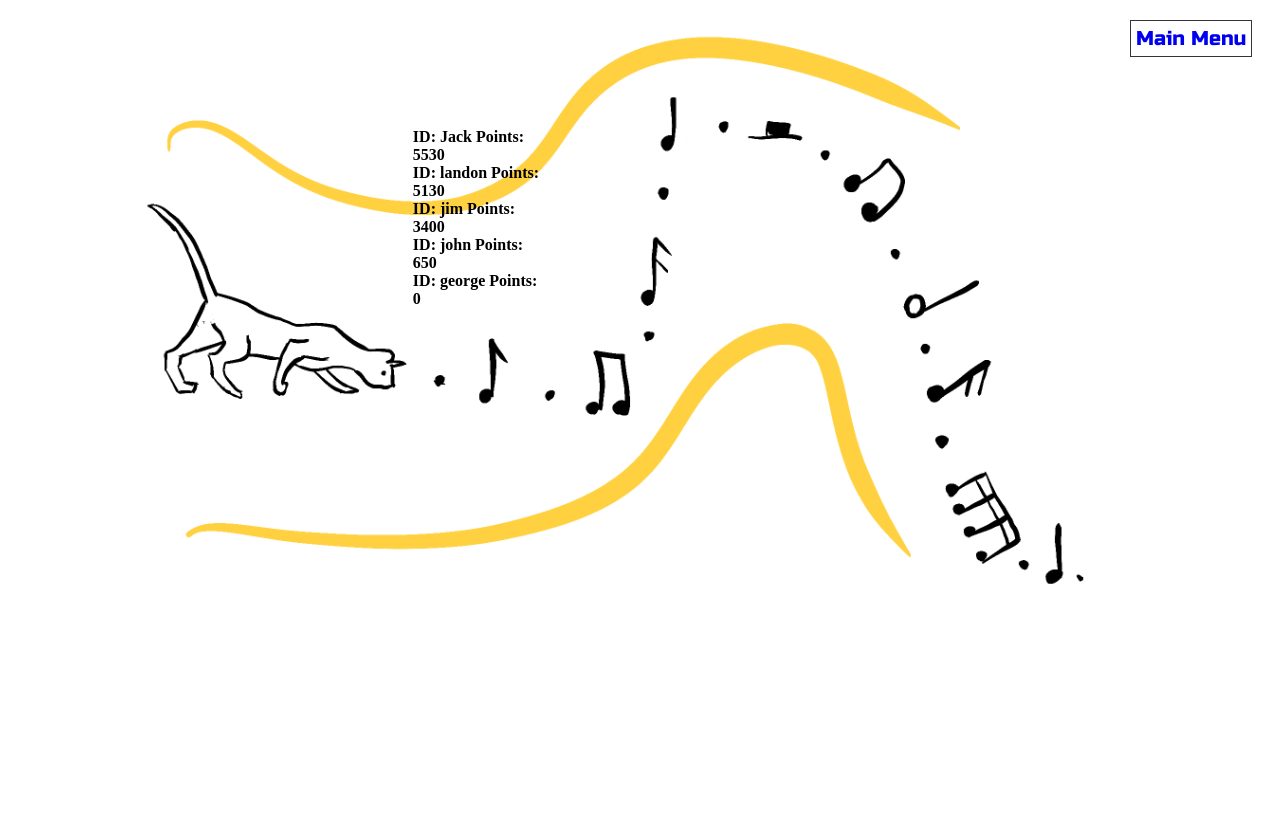
After one commit to jsidle1/Sphynx-Project, a Flask app: page /leaderboard in a window 1280 px wide. The commit adds this page. Run offline with Flask 3, Linux system fonts and the light colour scheme; data comes from the database, SQL or seed files in the repository; both versions use the stored data as it was after the commit.

Commit message:
Leaderboard update

```diff
--- a/app.py
+++ b/app.py
@@ -157,6 +157,17 @@ def score():
 
     return render_template('./score_report.html', data={'name':name, 'score':score})
 
+@app.route('/leaderboard', methods=['GET'])
+def leaderboard():
+    data = {}
+    with sqlite3.connect(DATABASE) as conn:
+        cursor = conn.cursor()
+        cursor.execute('SELECT username,total_score FROM users ORDER BY total_score DESC')
+        results = cursor.fetchall()[:5]
+
+    return render_template('./leaderboard.html', data=results)
+
+
 @app.route('/getscores', methods=['GET'])
 def getscores():
     data = {
--- a/static/assets/levelselectstyles.css
+++ b/static/assets/levelselectstyles.css
@@ -67,6 +67,43 @@ input
     font-family: russo;
     font-size: 20px;
 }
+
+/* Style the user list */
+ul {
+    list-style-type:none;
+    margin: 20px auto 0;
+    padding: 0;
+    width: 80%;
+    background: transparent;
+    text-decoration: none;
+    font-weight: bold;
+}
+
+.leaderboard {
+    position: absolute;
+    left: 20px;
+    top: 80px;
+    font-size: 20px;
+    font-family: russo;
+    padding: 5px;
+    border: none;
+    background-color: rgba(255, 255, 255, 0.792);
+    border: 1px solid rgba(0, 0, 0, 0.792);
+    text-decoration: none;
+}
+
+.level_select {
+        position: absolute;
+        left: 20px;
+        top: 80px;
+        font-size: 20px;
+        font-family: russo;
+        padding: 5px;
+        border: none;
+        background-color: rgba(255, 255, 255, 0.792);
+        border: 1px solid rgba(0, 0, 0, 0.792);
+        text-decoration: none;
+}
 .logout
 {
     position: absolute;
--- a/static/js/index.js
+++ b/static/js/index.js
@@ -406,13 +406,13 @@ class Game extends Phaser.Scene
                     this.comboText.setScale(1);
                     this.comboText.setTint(getColorHex(arrow.color))
 
-                    if(multiCount >= TIMES_4 && multiplier != 4)
+                    if(multiCount >= TIMES_4)
                     {
                         multiplier = 4;
                         this.multiText.text = `x4`;
                         this.multiText.setTint(HEX_RED);
                     }
-                    else if(multiCount >= TIMES_2 && multiplier!= 2)
+                    else if(multiCount >= TIMES_2)
                     {
                         multiplier = 2;
                         this.multiText.text = `x2`;
--- /dev/null
+++ b/templates/leaderboard.html
@@ -0,0 +1,28 @@
+<!DOCTYPE html>
+<html lang="en">
+<head>
+    <meta charset="UTF-8">
+    <meta name="viewport" content="width=device-width, initial-scale=1.0">
+    <link rel="stylesheet" href="{{ url_for('static', filename='assets/levelselectstyles.css') }}">
+    <title>Beat Sphynx</title>
+</head>
+<body>
+    <a class="logout" href="{{ url_for('levels') }}">Main Menu</a>
+    <img class="sphynx" src="{{ url_for('static', filename='assets/level_select_bg.png') }}"></img>
+    <div class="center">
+        <div class="grid">
+            <div>
+                <ul>
+                    {% for user in data %}
+                        <li>
+                            ID: {{ user[0] }}
+                            Points: {{ user[1] }}
+                        </li>
+                    {% endfor %}
+                </ul>
+
+            </div>
+
+
+</body>
+</html>
--- a/templates/levelselect.html
+++ b/templates/levelselect.html
@@ -9,6 +9,7 @@
 <body>
     <div class="title">Level Select</div>
     <div class="user">User: {{ data.name }}<br>Score: {{ data.score }}</div>
+    <a class="leaderboard" href="{{ url_for('leaderboard') }}">Leaderboard</a>
     <a class="logout" href="{{ url_for('index') }}">Log Out</a>
     <img class="sphynx" src="{{ url_for('static', filename='assets/level_select_bg.png') }}"></img>
     <div class="center">
```
Also changed, not shown: database.db.
